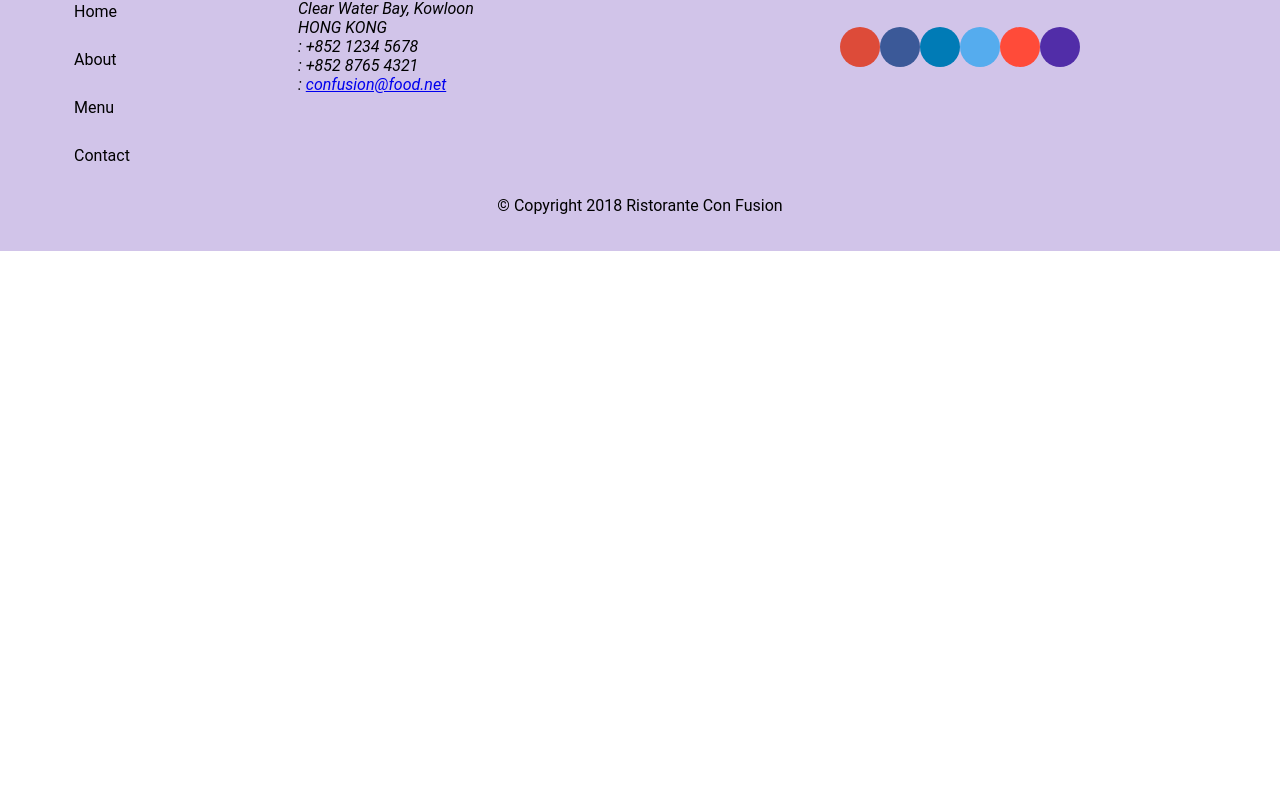
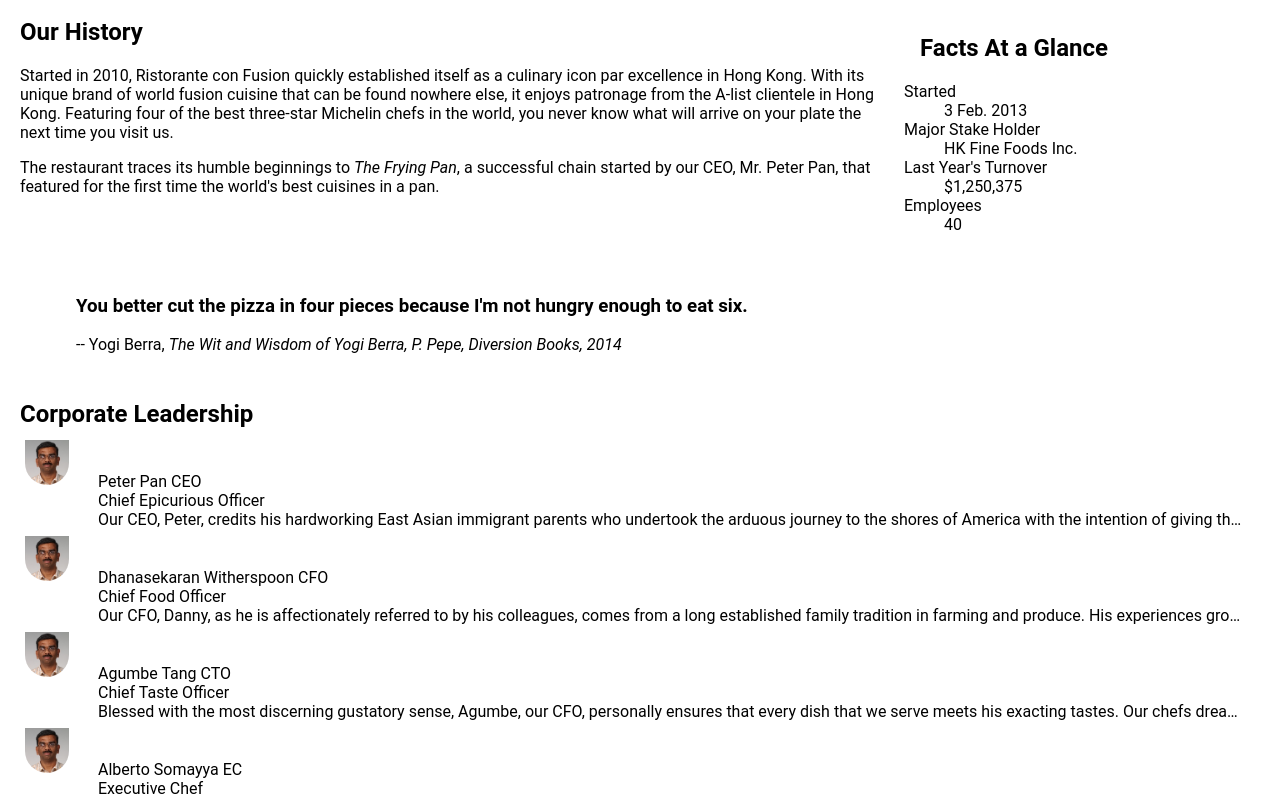
Before and after one commit to SteppenHasen/Front-End-Web-UI-Frameworks-and-Tools-Bootstrap-4, an Angular app in the folder Angular/conFusion/: page /aboutus in a window 1280 px wide. Before the commit this address led to /. Shown: the part 413-1211 px from the top of the page. Before the commit the page ends 800 px from the top, so only its background shows below. Built offline with nearby package versions, Linux system fonts and the light colour scheme.

Commit message:
AboutUs Component and Routing

```diff
--- a/Angular/conFusion/src/app/about/about.component.html
+++ b/Angular/conFusion/src/app/about/about.component.html
@@ -1,3 +1,75 @@
-<p>
-  about works!
-</p>
+<div class="container"
+  fxLayout="column"
+  fxLayoutGap="10px">
+
+  <div fxFlex>
+    <div>
+        <h3>About Us</h3>
+        <hr>
+    </div>
+  </div>
+
+  <div fxFlex>
+    <div fxLayout="column" fxLayout.gt-sm="row">
+      <div fxFlex="70">
+        <h2>Our History</h2>
+        <p>Started in 2010, Ristorante con Fusion quickly established itself as a culinary icon par excellence in Hong Kong. With its unique brand of world fusion cuisine that can be found nowhere else, it enjoys patronage from the A-list clientele in Hong Kong.  Featuring four of the best three-star Michelin chefs in the world, you never know what will arrive on your plate the next time you visit us.</p>
+        <p>The restaurant traces its humble beginnings to <em>The Frying Pan</em>, a successful chain started by our CEO, Mr. Peter Pan, that featured for the first time the world's best cuisines in a pan.</p>
+      </div>
+      <div fxFlex="30">
+        <mat-card>
+          <mat-card-header>
+            <mat-card-title>
+            <h2>Facts At a Glance</h2>
+            </mat-card-title>
+          </mat-card-header>
+          <mat-card-content>
+            <dl>
+              <dt>Started</dt>
+              <dd>3 Feb. 2013</dd>
+              <dt>Major Stake Holder</dt>
+              <dd>HK Fine Foods Inc.</dd>
+              <dt>Last Year's Turnover</dt>
+              <dd>$1,250,375</dd>
+              <dt>Employees</dt>
+              <dd>40</dd>
+            </dl>
+          </mat-card-content>
+        </mat-card>
+      </div>
+    </div>
+  </div>
+
+  <div fxFlex>
+    <mat-card>
+      <blockquote>
+        <h3>You better cut the pizza in four pieces because
+            I'm not hungry enough to eat six.</h3>
+        <footer>-- Yogi Berra,
+          <cite>The Wit and Wisdom of Yogi Berra,
+            P. Pepe, Diversion Books, 2014</cite>
+        </footer>
+      </blockquote>
+    </mat-card>
+  </div>
+
+
+  <div fxFlex>
+    <h2>Corporate Leadership</h2>
+    <div fxLayout="column">
+      <mat-card-content *ngIf="leaders">
+        <mat-list *ngFor="let leader of leaders">
+          <div fxFlex="1">
+            <img mat-card-image src={{leader.image}}>
+          </div>
+          <div fxFlex="4"></div>
+          <mat-list-item fxFlex="95">
+            <p matLine>{{leader.name}} {{leader.abbr}}</p>
+            <p matLine>{{leader.designation}}</p>
+            <p matLine class="description">{{leader.description}}</p>
+          </mat-list-item>
+        </mat-list>
+      </mat-card-content>
+    </div>
+  </div>
+</div>
--- a/Angular/conFusion/src/app/about/about.component.scss
+++ b/Angular/conFusion/src/app/about/about.component.scss
@@ -0,0 +1,12 @@
+img {
+    border-radius: 50%;
+    border: 0;
+    margin: 5px;
+}
+.description {
+    text-overflow: ellipsis;
+    white-space: nowrap;
+    overflow: hidden;
+}
+
+mat-list-item p {margin-top: auto;}
--- a/Angular/conFusion/src/app/about/about.component.ts
+++ b/Angular/conFusion/src/app/about/about.component.ts
@@ -1,4 +1,7 @@
-import { Component, OnInit } from '@angular/core';
+import { Component, OnInit,  } from '@angular/core';
+import { Params, ActivatedRoute } from '@angular/router';
+import { Leader } from '../shared/leader';
+import { LeaderService } from '../services/leader.service';
 
 @Component({
   selector: 'app-about',
@@ -7,9 +10,13 @@ import { Component, OnInit } from '@angular/core';
 })
 export class AboutComponent implements OnInit {
 
-  constructor() { }
+  leaders: Leader[];
+
+  constructor(private leaderservice: LeaderService,
+    private route: ActivatedRoute) { }
 
   ngOnInit() {
+    this.leaders = this.leaderservice.getLeaders();
   }
 
 }
--- a/Angular/conFusion/src/app/app-routing/routes.ts
+++ b/Angular/conFusion/src/app/app-routing/routes.ts
@@ -12,4 +12,5 @@ export const routes: Routes = [
   { path: '', redirectTo: '/home', pathMatch: 'full' },
   { path: 'contactus',     component: ContactComponent },
   { path: 'dishdetail/:id',     component: DishdetailComponent },
+  { path: 'aboutus', component: AboutComponent }
 ];
--- a/Angular/conFusion/src/app/app.module.ts
+++ b/Angular/conFusion/src/app/app.module.ts
@@ -17,6 +17,7 @@ import { DishdetailComponent } from './dishdetail/dishdetail.component';
 
 import { DishService } from './services/dish.service';
 import { PromotionService } from './services/promotion.service';
+import { LeaderService } from './services/leader.service';
 
 import { HeaderComponent } from './header/header.component';
 import { FooterComponent } from './footer/footer.component';
@@ -49,7 +50,8 @@ import { AppRoutingModule } from './app-routing/app-routing.module';
   ],
   providers: [
     DishService,
-    PromotionService
+    PromotionService,
+    LeaderService
   ],
   bootstrap: [AppComponent]
 })
--- a/Angular/conFusion/src/app/header/header.component.html
+++ b/Angular/conFusion/src/app/header/header.component.html
@@ -1,7 +1,7 @@
 <mat-toolbar color="primary">
   <span><img src="/assets/images/logo.png" height=30 width=41></span>
   <a mat-button routerLink="/home" routerLinkActive="active"><span class="fa fa-home fa-lg"></span> Home</a>
-  <a mat-button routerLinkActive="active"><span class="fa fa-info fa-lg"></span> About</a>
+  <a mat-button routerLink="/aboutus" routerLinkActive="active"><span class="fa fa-info fa-lg"></span> About</a>
   <a mat-button routerLink="/menu" routerLinkActive="active"><span class="fa fa-list fa-lg"></span> Menu</a>
   <a mat-button routerLink="/contactus" routerLinkActive="active"><span class="fa fa-address-card fa-lg"></span> Contact</a>
 </mat-toolbar>
--- a/Angular/conFusion/src/app/home/home.component.html
+++ b/Angular/conFusion/src/app/home/home.component.html
@@ -33,4 +33,18 @@
   </mat-card-content>
 </mat-card>
 
+<mat-card *ngIf="leader" fxFlex>
+  <mat-card-header>
+    <div mat-card-avatar></div>
+    <mat-card-title>
+      <h3>{{leader.name | uppercase}} {{leader.abbr | uppercase}}</h3>
+    </mat-card-title>
+  </mat-card-header>
+  <img mat-card-image src={{leader.image}} alt={{leader.name}}>
+  <mat-card-content>
+    <p>Executive Chef</p>
+    <p>{{leader.description}}</p>
+  </mat-card-content>
+</mat-card>
+
 </div>
--- a/Angular/conFusion/src/app/home/home.component.ts
+++ b/Angular/conFusion/src/app/home/home.component.ts
@@ -3,6 +3,8 @@ import { Dish } from '../shared/dish';
 import { DishService } from '../services/dish.service';
 import { Promotion } from '../shared/promotion';
 import { PromotionService } from '../services/promotion.service';
+import { Leader } from '../shared/leader';
+import { LeaderService } from '../services/leader.service';
 
 @Component({
   selector: 'app-home',
@@ -13,13 +15,16 @@ export class HomeComponent implements OnInit {
 
   dish: Dish;
   promotion: Promotion;
+  leader: Leader;
 
   constructor(private dishservice: DishService,
-    private promotionservice: PromotionService) { }
+    private promotionservice: PromotionService,
+    private leaderservice: LeaderService) { }
 
   ngOnInit() {
     this.dish = this.dishservice.getFeaturedDish();
     this.promotion = this.promotionservice.getFeaturedPromotion();
+    this.leader = this.leaderservice.getFeaturedLeader();
   }
 
 }
--- /dev/null
+++ b/Angular/conFusion/src/app/services/leader.service.ts
@@ -0,0 +1,23 @@
+import { Injectable } from '@angular/core';
+import { Leader } from '../shared/leader';
+import { LEADERS } from '../shared/leaders';
+
+@Injectable({
+  providedIn: 'root'
+})
+export class LeaderService {
+
+  constructor() { }
+
+  getLeaders(): Leader[] {
+    return LEADERS;
+  }
+
+  getLeader(id: string): Leader {
+    return LEADERS.filter((leader) => (leader.id === id))[0];
+  }
+
+  getFeaturedLeader(): Leader {
+    return LEADERS.filter((leader) => leader.featured)[0];
+  }
+}
--- /dev/null
+++ b/Angular/conFusion/src/app/shared/leader.ts
@@ -0,0 +1,9 @@
+export class Leader {
+    id: string;
+    name: string;
+    image: string;
+    designation: string;
+    abbr: string;
+    featured: boolean;
+    description: string;
+}
--- /dev/null
+++ b/Angular/conFusion/src/app/shared/leaders.ts
@@ -0,0 +1,44 @@
+import { Leader } from './leader';
+
+export const LEADERS: Leader[] = [
+    {
+      id: '0',
+      name: 'Peter Pan',
+      image: '/assets/images/alberto.png',
+      designation: 'Chief Epicurious Officer',
+      abbr: 'CEO',
+      featured: false,
+      // tslint:disable-next-line:max-line-length
+      description: 'Our CEO, Peter, credits his hardworking East Asian immigrant parents who undertook the arduous journey to the shores of America with the intention of giving their children the best future. His mother\'s wizardy in the kitchen whipping up the tastiest dishes with whatever is available inexpensively at the supermarket, was his first inspiration to create the fusion cuisines for which The Frying Pan became well known. He brings his zeal for fusion cuisines to this restaurant, pioneering cross-cultural culinary connections.'
+    },
+    {
+      id: '1',
+      name: 'Dhanasekaran Witherspoon',
+      image: '/assets/images/alberto.png',
+      designation: 'Chief Food Officer',
+      abbr: 'CFO',
+      featured: false,
+      // tslint:disable-next-line:max-line-length
+      description: 'Our CFO, Danny, as he is affectionately referred to by his colleagues, comes from a long established family tradition in farming and produce. His experiences growing up on a farm in the Australian outback gave him great appreciation for varieties of food sources. As he puts it in his own words, Everything that runs, wins, and everything that stays, pays!'
+    },
+    {
+      id: '2',
+      name: 'Agumbe Tang',
+      image: '/assets/images/alberto.png',
+      designation: 'Chief Taste Officer',
+      abbr: 'CTO',
+      featured: false,
+      // tslint:disable-next-line:max-line-length
+      description: 'Blessed with the most discerning gustatory sense, Agumbe, our CFO, personally ensures that every dish that we serve meets his exacting tastes. Our chefs dread the tongue lashing that ensues if their dish does not meet his exacting standards. He lives by his motto, You click only if you survive my lick.'
+    },
+    {
+      id: '3',
+      name: 'Alberto Somayya',
+      image: '/assets/images/alberto.png',
+      designation: 'Executive Chef',
+      abbr: 'EC',
+      featured: true,
+      // tslint:disable-next-line:max-line-length
+      description: 'Award winning three-star Michelin chef with wide International experience having worked closely with whos-who in the culinary world, he specializes in creating mouthwatering Indo-Italian fusion experiences. He says, Put together the cuisines from the two craziest cultures, and you get a winning hit! Amma Mia!'
+    }
+  ];
```
Also changed, not shown: 1 other file (tests, documents, lock files or other folders).
